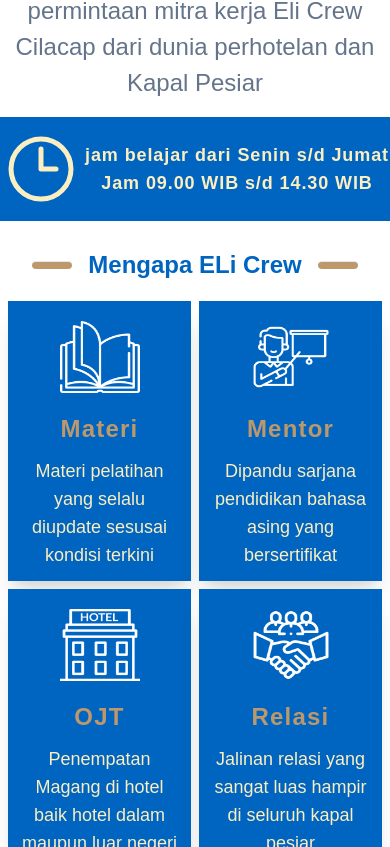
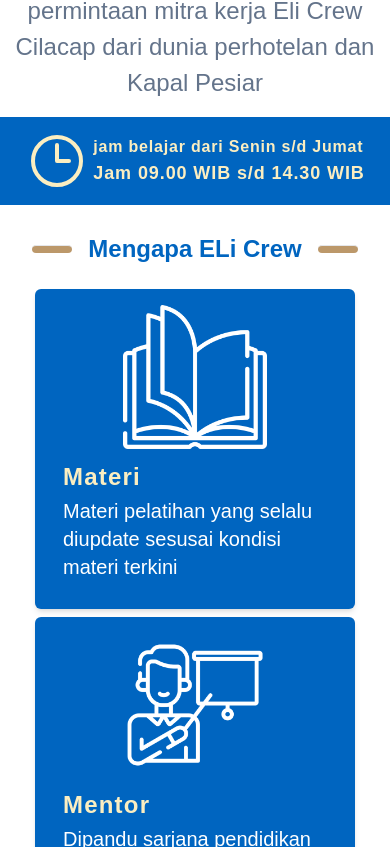
Before and after one commit to iwaniwset/elicrew.net, a Next.js app: page / in a window 390 px wide. Shown: the part 1437-2284 px from the top of the page. Built offline with nearby package versions, Linux system fonts and the light colour scheme; a web font is replaced by a local one; what flowbite would draw is missing.

Commit message:
done for responsive card

```diff
--- a/src/components/About.js
+++ b/src/components/About.js
@@ -35,7 +35,7 @@
           viewBox="0 0 24 24"
           strokeWidth="1.5"
           stroke="#FBEEC1 "
-          className="w-20 h-w-20 md:w-28 sm:w-24 sm:h-24 md:h-28 xl:w-32 xl:h-32"
+          className="w-16 h-16 md:w-28 sm:w-24 sm:h-24 md:h-28 xl:w-32 xl:h-32"
         >
           <path
             strokeLinecap="round"
@@ -44,7 +44,7 @@
           />
         </svg>
         <div>
-          <p className="sm:text-2xl xl:text-5xl  text-lg font-bold tracking-wider md:text-4xl text-textSecondary">
+          <p className="sm:text-2xl xl:text-5xl  font-bold tracking-wider md:text-4xl text-textSecondary">
             jam belajar dari Senin s/d Jumat
           </p>
           <p className="sm:text-2xl xl:text-5xl text-center tracking-wider text-lg font-bold md:text-3xl  text-textSecondary">
--- a/src/components/Elicrew.js
+++ b/src/components/Elicrew.js
@@ -6,12 +6,13 @@
     {
       image: "/img/imgeli/bookNewWhite.png",
       title: "Materi",
-      benefit: "Materi pelatihan yang selalu diupdate sesusai kondisi terkini",
+      benefit:
+        "Materi pelatihan yang selalu diupdate sesusai kondisi materi terkini",
     },
     {
       image: "/img/imgeli/mentorshipWhite.png",
       title: "Mentor",
-      benefit: "Dipandu sarjana pendidikan bahasa asing yang bersertifikat",
+      benefit: "Dipandu sarjana pendidikan bahasa asing yang bersertifikat ",
     },
     {
       image: "/img/imgeli/hotelWhite.png",
@@ -21,10 +22,11 @@
     {
       image: "/img/imgeli/relationshipWhite.png",
       title: "Relasi",
-      benefit: "Jalinan relasi yang sangat luas hampir di seluruh kapal pesiar",
+      benefit:
+        "Jalinan kemitraan yang sangat luas hampir di seluruh hotel dan kapal pesiar",
     },
     {
-      image: "/img/imgeli/mentorshipWhite.png",
+      image: "/img/imgeli/staffWhite.png",
       title: "Didampingi",
       benefit:
         "Didampingi mulai dari masa latihan s/d diterima di kapal pesiar",
@@ -40,7 +42,7 @@
       benefit: "Bebas uang gedung, SPP , 3 seragam dan biaya praktek hotel",
     },
     {
-      image: "/img/imgeli/houseWhite.png",
+      image: "/img/imgeli/houseBone.png",
       title: "Mess",
       benefit:
         "Khusus untuk peserta luar kota disediakan mess, air dan listrik gratis",
@@ -57,14 +59,40 @@
         </h2>
         <hr className="w-10 mb-3 h-2 bg-textPrimary rounded-md" />
       </div>
-      <div className="grid grid-cols-2 gap-2 px-2 py-2 md:grid-cols-3 xl:grid-cols-4">
+
+      <div className="container flex mx-auto flex-wrap mt-3 gap-2 md:gap-4">
+        {why.map((user, index) => (
+          <div
+            className="bg-primary max-w-[20rem] rounded-md shadow-md mx-auto p-4 sm:flex sm:max-w-lg sm:gap-3 md:max-w-3xl lg:max-w-md xl:max-w-xl 2xl:max-w-2xl "
+            key={index}
+          >
+            <Image
+              src={user.image}
+              width={500}
+              height={500}
+              quality={100}
+              alt="img"
+              className="w-36 sm:w-32 md:w-36 mx-auto object-cover bg-center"
+            />
+            <div className="p-3">
+              <h1 className="text-2xl font-semibold text-textSecondary tracking-wider md:text-4xl">
+                {user.title}
+              </h1>
+              <h4 className="text-xl md:text-2xl text-white mt-1">
+                {user.benefit}
+              </h4>
+            </div>
+          </div>
+        ))}
+      </div>
+      {/* <div className="grid grid-cols-2 gap-2 px-2 py-2 md:grid-cols-3 xl:grid-cols-4">
         {why.map((user, index) => (
           <div
             className="aspect-[3/4] sm:pt-5 p-3 shadow-xl bg-primary flex flex-col justify-start items-center "
             key={index}
           >
             {/* <img src={user.image} alt="" className="" /> */}
-            <Image
+      {/* <Image
               src={user.image}
               width={500}
               height={500}
@@ -81,8 +109,8 @@
               </h2>
             </div>
           </div>
-        ))}
-      </div>
+        ))} */}
+      {/* </div> */}
     </div>
   );
 }
```
